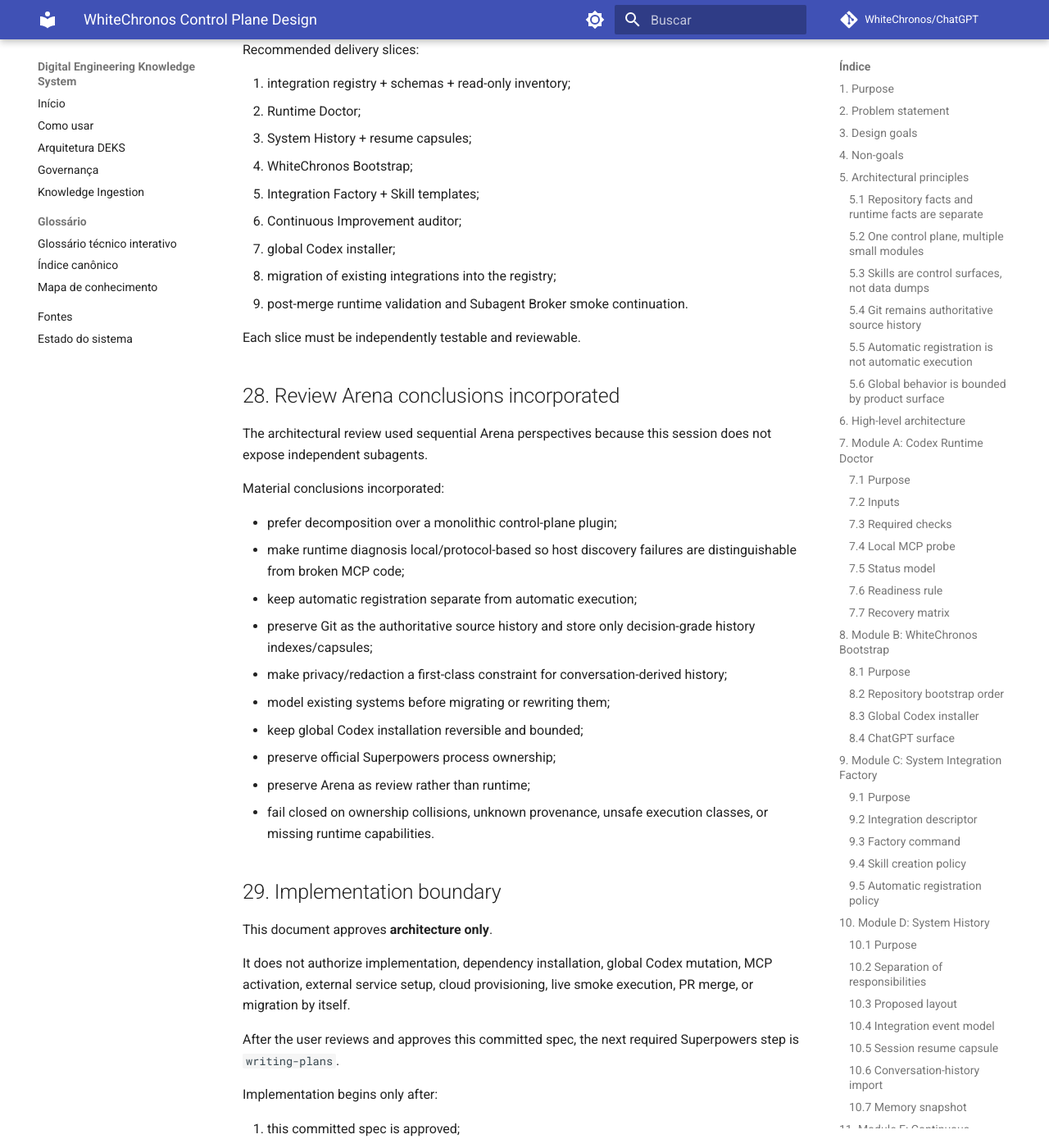
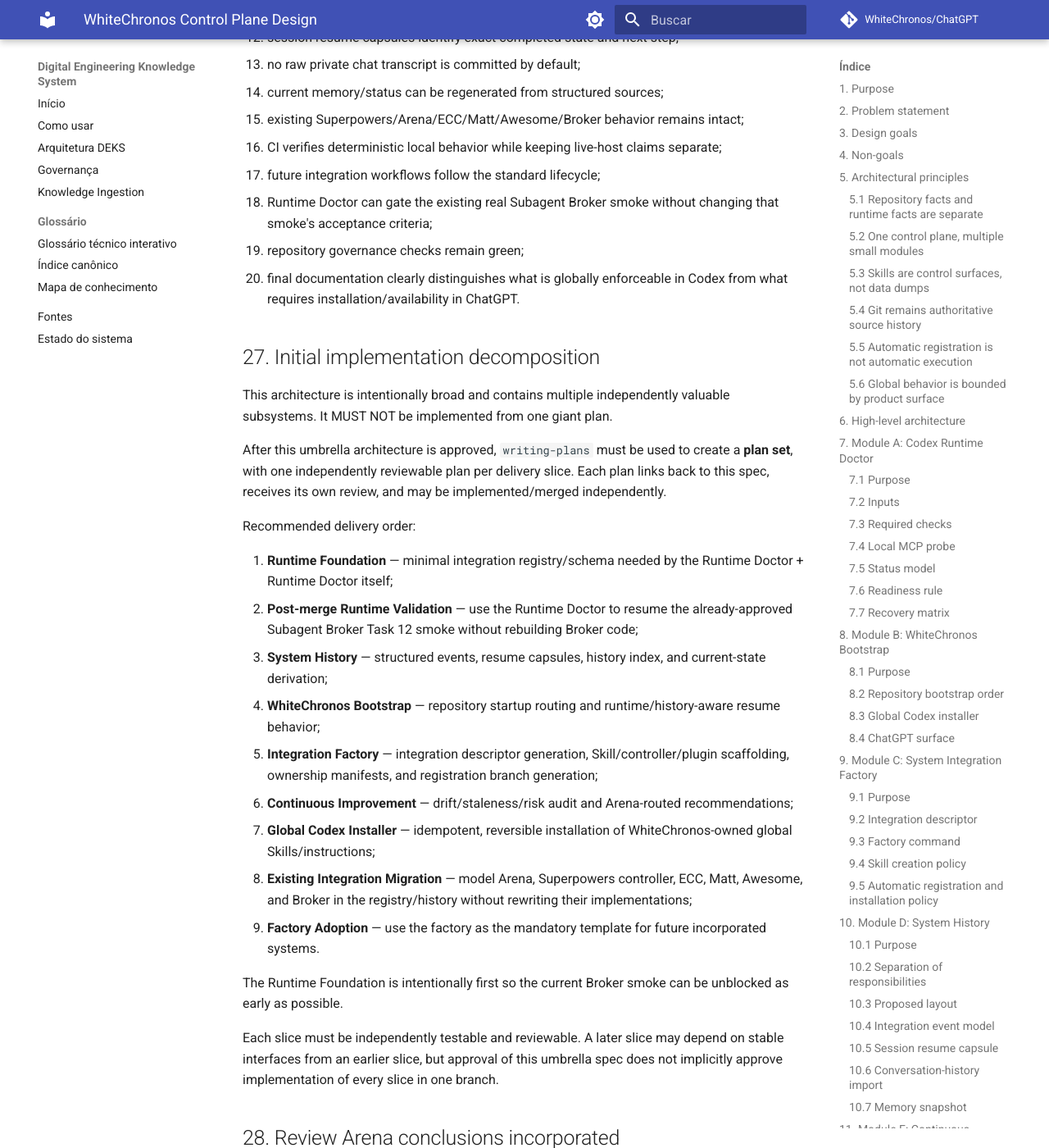
Before and after one commit to WhiteChronos/ChatGPT, an MkDocs documentation site: the page built from docs/superpowers/specs/2026-10-03-whitechronos-control-plane-design.md, in a window 1280 px wide and 1400 px high, scrolled down 25248 px. Shown: the whole window at 82% size. Built offline with MkDocs 1.6.1 and Material for MkDocs 9.7.7, drawn with Linux system fonts in a browser that asks for light colours; comment, search, counter and statistics services are not loaded; some of the changed text lies outside the part shown.

Commit message:
docs: harden WhiteChronos control plane design review

````diff
--- a/docs/superpowers/specs/2026-10-03-whitechronos-control-plane-design.md
+++ b/docs/superpowers/specs/2026-10-03-whitechronos-control-plane-design.md
@@ -347,6 +347,9 @@
 - backup before first mutation;
 - idempotent repeated execution;
 - uninstall/rollback support for the WhiteChronos-owned block/files;
+- maintain explicit WhiteChronos ownership/version metadata for globally installed files;
+- coexist with existing global installers such as GitHub Arena without duplicating or stealing ownership of their files;
+- prefer the official Superpowers plugin at runtime rather than copying or forking its official Skills;
 - no credential copying;
 - no automatic MCP credential setup.
 
@@ -465,11 +468,24 @@
 
 Before release, every user-installable Skill must be validated and packaged as `skill.zip`.
 
-### 9.5 Automatic registration policy
+### 9.5 Automatic registration and installation policy
 
-The factory may automatically prepare registration changes, but activation follows risk.
+The factory may automatically prepare registration/install changes on an isolated branch, but it must never write them directly to `main` or bypass review. Activation follows risk.
 
-Low-risk, reviewed local integrations may be set to `INSTALLED_BY_DEFAULT`.
+Low-risk, reviewed local integrations may be set to `INSTALLED_BY_DEFAULT` so a fresh Codex session can load them after merge.
+
+Installation state is explicit:
+
+```text
+SCAFFOLDED
+REGISTERED_PROJECT
+PACKAGED
+GLOBAL_INSTALL_ELIGIBLE
+ACTIVATION_GATED
+ACTIVE_RUNTIME_VERIFIED
+```
+
+A generated Skill is not considered installed merely because its files exist in the repository. Project registration, user-installable packaging, optional global Codex installation, and observed runtime activation are separate facts.
 
 The following require explicit review/authority before execution:
 
@@ -989,21 +1005,25 @@
 
 ## 27. Initial implementation decomposition
 
-This architecture is intentionally broad. The implementation plan should decompose it into independently reviewable deliverables rather than one giant change.
+This architecture is intentionally broad and contains multiple independently valuable subsystems. It MUST NOT be implemented from one giant plan.
 
-Recommended delivery slices:
+After this umbrella architecture is approved, `writing-plans` must be used to create a **plan set**, with one independently reviewable plan per delivery slice. Each plan links back to this spec, receives its own review, and may be implemented/merged independently.
 
-1. integration registry + schemas + read-only inventory;
-2. Runtime Doctor;
-3. System History + resume capsules;
-4. WhiteChronos Bootstrap;
-5. Integration Factory + Skill templates;
-6. Continuous Improvement auditor;
-7. global Codex installer;
-8. migration of existing integrations into the registry;
-9. post-merge runtime validation and Subagent Broker smoke continuation.
+Recommended delivery order:
 
-Each slice must be independently testable and reviewable.
+1. **Runtime Foundation** — minimal integration registry/schema needed by the Runtime Doctor + Runtime Doctor itself;
+2. **Post-merge Runtime Validation** — use the Runtime Doctor to resume the already-approved Subagent Broker Task 12 smoke without rebuilding Broker code;
+3. **System History** — structured events, resume capsules, history index, and current-state derivation;
+4. **WhiteChronos Bootstrap** — repository startup routing and runtime/history-aware resume behavior;
+5. **Integration Factory** — integration descriptor generation, Skill/controller/plugin scaffolding, ownership manifests, and registration branch generation;
+6. **Continuous Improvement** — drift/staleness/risk audit and Arena-routed recommendations;
+7. **Global Codex Installer** — idempotent, reversible installation of WhiteChronos-owned global Skills/instructions;
+8. **Existing Integration Migration** — model Arena, Superpowers controller, ECC, Matt, Awesome, and Broker in the registry/history without rewriting their implementations;
+9. **Factory Adoption** — use the factory as the mandatory template for future incorporated systems.
+
+The Runtime Foundation is intentionally first so the current Broker smoke can be unblocked as early as possible.
+
+Each slice must be independently testable and reviewable. A later slice may depend on stable interfaces from an earlier slice, but approval of this umbrella spec does not implicitly approve implementation of every slice in one branch.
 
 ## 28. Review Arena conclusions incorporated
 
@@ -1028,10 +1048,12 @@
 
 It does not authorize implementation, dependency installation, global Codex mutation, MCP activation, external service setup, cloud provisioning, live smoke execution, PR merge, or migration by itself.
 
-After the user reviews and approves this committed spec, the next required Superpowers step is `writing-plans`.
+After the user reviews and approves this committed umbrella spec, the next required Superpowers step is `writing-plans` for the first delivery slice: **Runtime Foundation**.
 
-Implementation begins only after:
+Subsequent modules receive their own linked implementation plans rather than being collapsed into one oversized plan.
 
-1. this committed spec is approved;
-2. the implementation plan is written and reviewed;
-3. the execution method is selected.
+Implementation of a slice begins only after:
+
+1. this committed umbrella spec is approved;
+2. that slice's implementation plan is written and reviewed;
+3. the execution method for that slice is selected.
````
